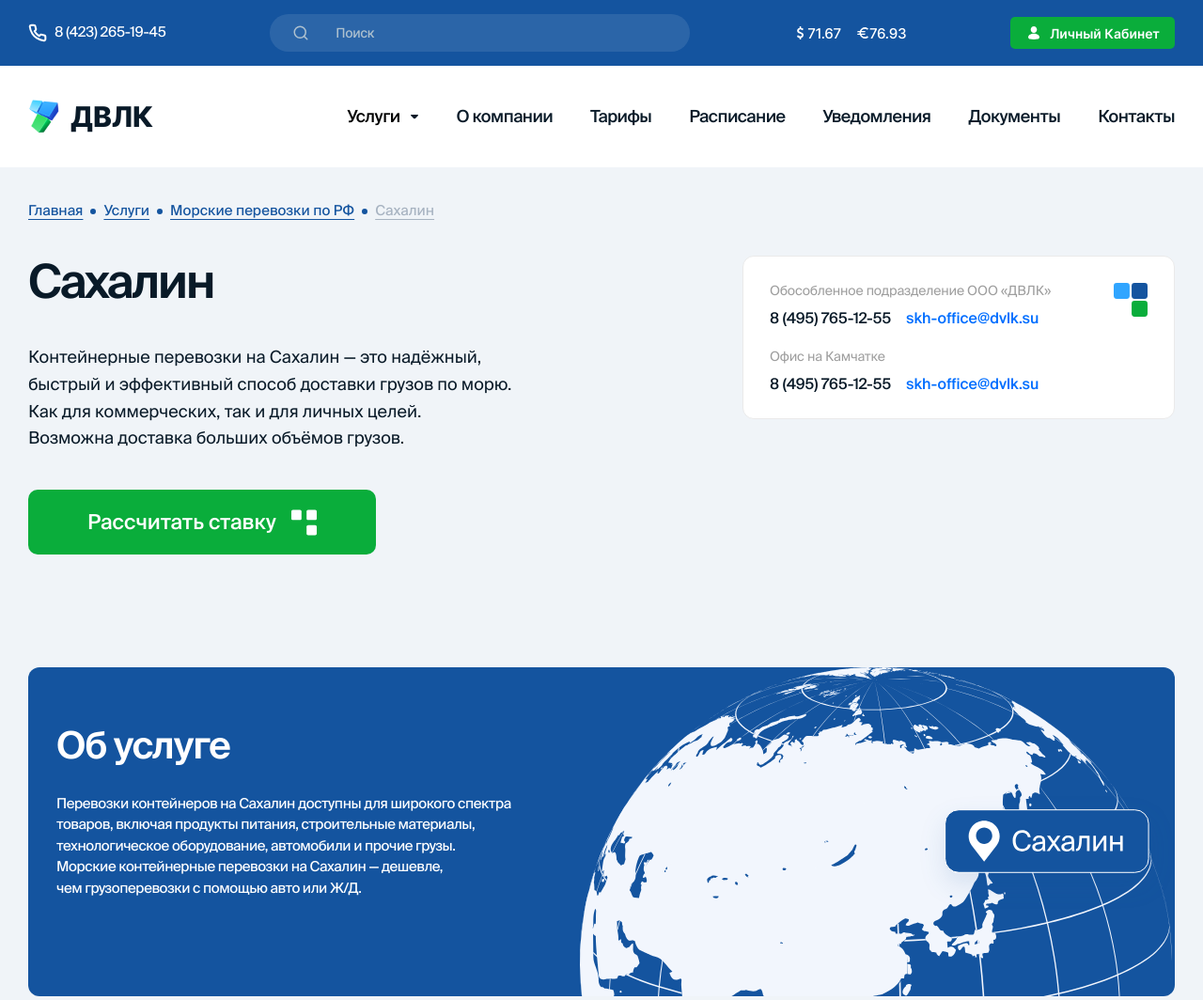
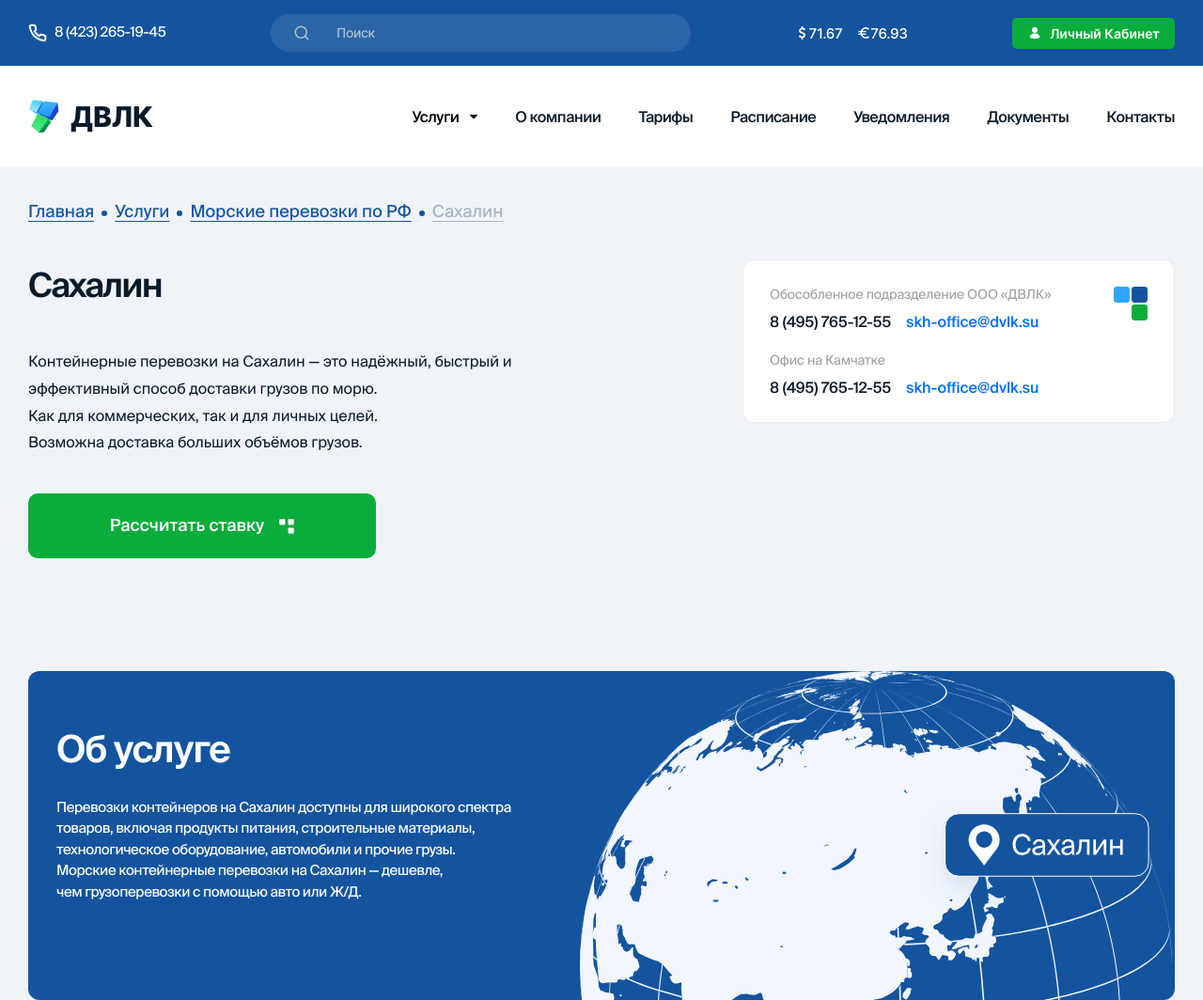
Before and after one commit to DrusJs/DVLK, a plain HTML site: page services-sakhalin.html in a window 1280 px wide. Shown: the top 1064 px of the page at 94% size. Drawn offline with Linux system fonts and the light colour scheme; files whose address does not match are found by name.

Commit message:
fix sizes

```diff
--- a/css/style.css
+++ b/css/style.css
@@ -739,6 +739,7 @@ ul {
     text-underline-offset: 4px;
     text-decoration-color: inherit;
     color: var(--color-darkblue);
+    font-size: 18px;
 }
 
 .breadcrumbs__link--active {
@@ -2332,6 +2333,13 @@ input:checked + .notification__checkbox::before {
         padding-left: 30px;
         padding-right: 30px;
     }
+    .button-green.text-primary {
+        font-size: 18px;
+    }
+    .button-green svg {
+        width: 16px;
+        height: 16px;
+    }
     .schedule__tab {
         font-size: 18px;
     }
@@ -2342,7 +2350,9 @@ input:checked + .notification__checkbox::before {
     .logo {
         font-size: 30px;
     }
-
+    .text-primary--small {
+        font-size: 16px;
+    }
     .logo img {
         max-width: 33px;
     }
@@ -2481,7 +2491,9 @@ input:checked + .notification__checkbox::before {
     .footer-adress__item:first-child {
         padding-right: 68px;
     }
-
+    .main-title {
+        font-size: 36px;
+    }
     .banner__section {
         padding-left: 30px;
         padding-right: 30px;
@@ -2931,11 +2943,12 @@ input:checked + .notification__checkbox::before {
         padding-top: 24px;
         padding-bottom: 24px;
     }
-}
-@media (max-width: 840px) {
     .mainscreen-contacts__text .mainscreen-contacts__link-wrapper  {
         flex-direction: column;
     }
+}
+@media (max-width: 840px) {
+
     .tariff__header-column {
         width: 100%;
         align-items: flex-start;
```
